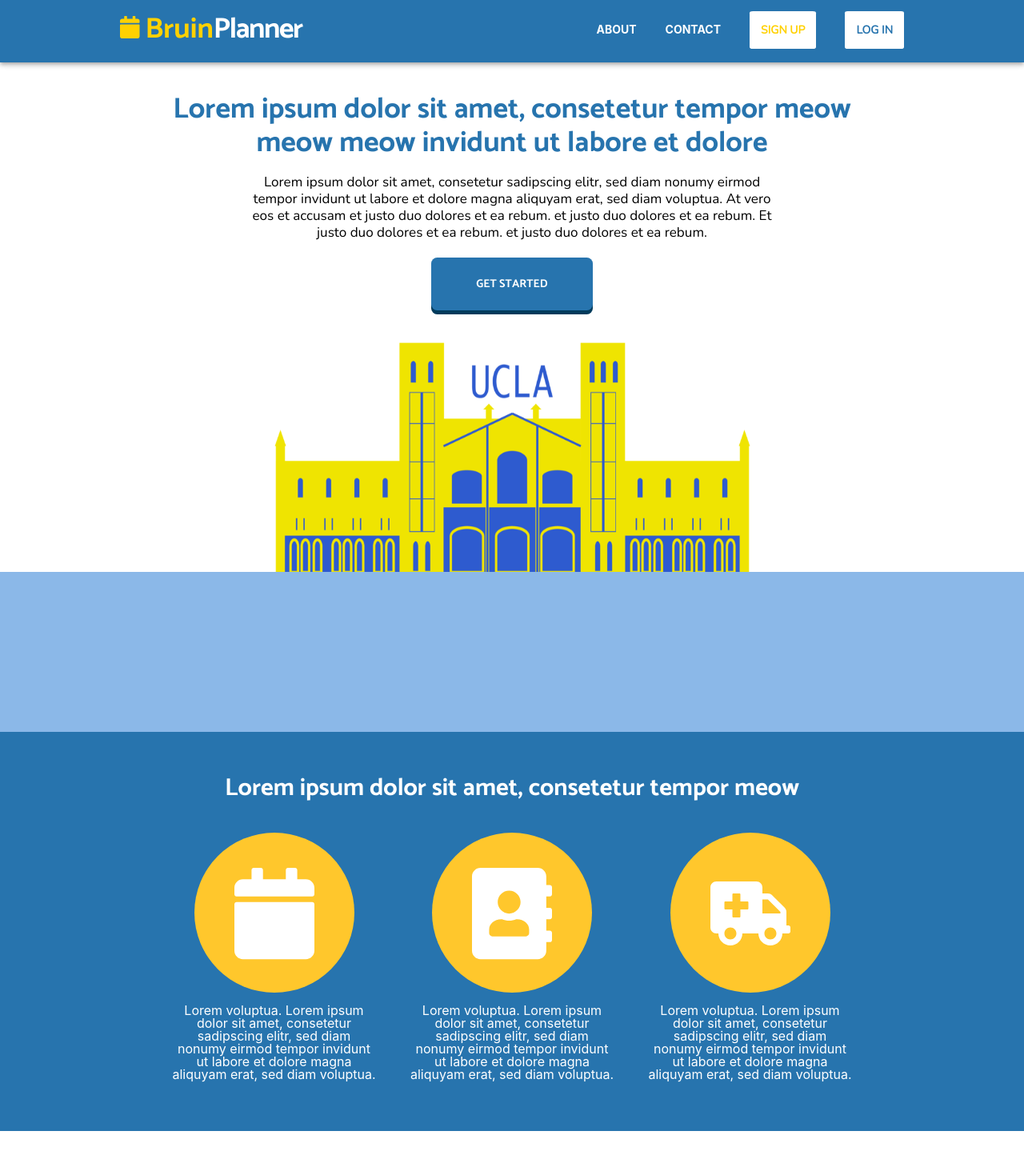
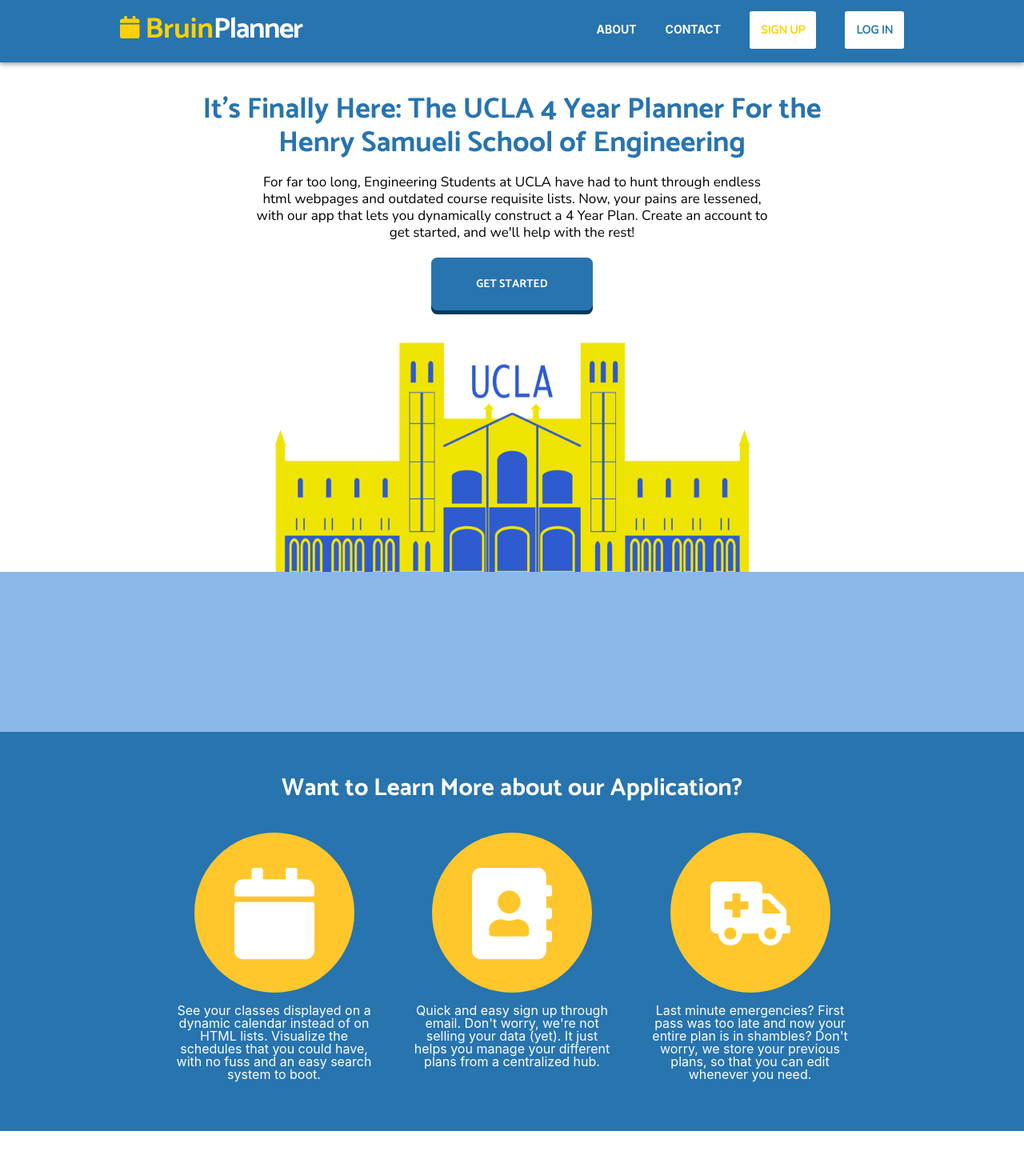
Before and after one commit to jchangz01/bruinplanner, a React (Create React App) app in the folder client/: page / in a window 1280 px wide. Shown: the top 1469 px of the page at 80% size. Built offline with nearby package versions, Linux system fonts and the light colour scheme.

Commit message:
Gaurav- edited Home.js file to have normal text now, kept length same so formatting should be good

```diff
--- a/client/src/components/Home.js
+++ b/client/src/components/Home.js
@@ -22,12 +22,13 @@
                 </header>
                 <section>
                     <div>
-                        <h2 id="home-main-section-title">Lorem ipsum dolor sit amet, consetetur tempor meow meow meow
-                            invidunt ut labore et dolore</h2>
+                        <h2 id="home-main-section-title">It's Finally Here: The UCLA 4 Year Planner
+                            For the Henry Samueli School of Engineering</h2>
                         <p id="home-main-section-description">
-                            Lorem ipsum dolor sit amet, consetetur sadipscing elitr, sed diam nonumy eirmod tempor
-                            invidunt ut labore et dolore magna aliquyam erat, sed diam voluptua. At vero eos et
-                            accusam et justo duo dolores et ea rebum. et justo duo dolores et ea rebum. Et justo duo dolores et ea rebum. et justo duo dolores et ea rebum.
+                            For far too long, Engineering Students at UCLA have had to hunt
+                            through endless html webpages and outdated course requisite lists. Now, your pains
+                            are lessened, with our app that lets you dynamically construct a 4 Year Plan. Create an account to get started,
+                         	and we'll help with the rest!
                         </p>
                         <a href="/log-in">
                             <button className="home-main-section-button">GET STARTED</button>
@@ -38,15 +39,15 @@
                 </section>
                 <section>
                     <div id="home-sub-section-content">
-                        <h2 id="home-sub-section-title">Lorem ipsum dolor sit amet, consetetur tempor meow</h2>
+                        <h2 id="home-sub-section-title">Want to Learn More about our Application?</h2>
                         <div id="home-sub-section-claims">
                             <article className="claim" >
                                 <div className="circle">
                                     <FontAwesomeIcon className="claim-icon" icon={faCalendar} />
                                 </div>
                                 <p className="claim-description">
-                                    Lorem voluptua. Lorem ipsum dolor sit amet, consetetur sadipscing elitr, sed diam nonumy eirmod tempor
-                                    invidunt ut labore et dolore magna aliquyam erat, sed diam voluptua.
+                                    See your classes displayed on a dynamic calendar instead of on HTML lists. Visualize the schedules that
+                                    you could have, with no fuss and an easy search system to boot.
                                 </p>
                             </article>
                             <article className="claim">
@@ -54,8 +55,8 @@
                                     <FontAwesomeIcon className="claim-icon" icon={faAddressBook} />
                                 </div>
                                 <p className="claim-description">
-                                    Lorem voluptua. Lorem ipsum dolor sit amet, consetetur sadipscing elitr, sed diam nonumy eirmod tempor
-                                    invidunt ut labore et dolore magna aliquyam erat, sed diam voluptua.
+                                    Quick and easy sign up through email. Don't worry, we're not selling your data (yet). It just
+                                    helps you manage your different plans from a centralized hub.
                                 </p>
                             </article>
                             <article className="claim">
@@ -63,8 +64,8 @@
                                     <FontAwesomeIcon className="claim-icon" icon={faAmbulance} />
                                 </div>
                                 <p className="claim-description">
-                                    Lorem voluptua. Lorem ipsum dolor sit amet, consetetur sadipscing elitr, sed diam nonumy eirmod tempor
-                                    invidunt ut labore et dolore magna aliquyam erat, sed diam voluptua.
+                                    Last minute emergencies? First pass was too late and now your entire plan is in shambles? Don't worry,
+                                    we store your previous plans, so that you can edit whenever you need.
                                 </p>
                             </article>
                         </div>
```
